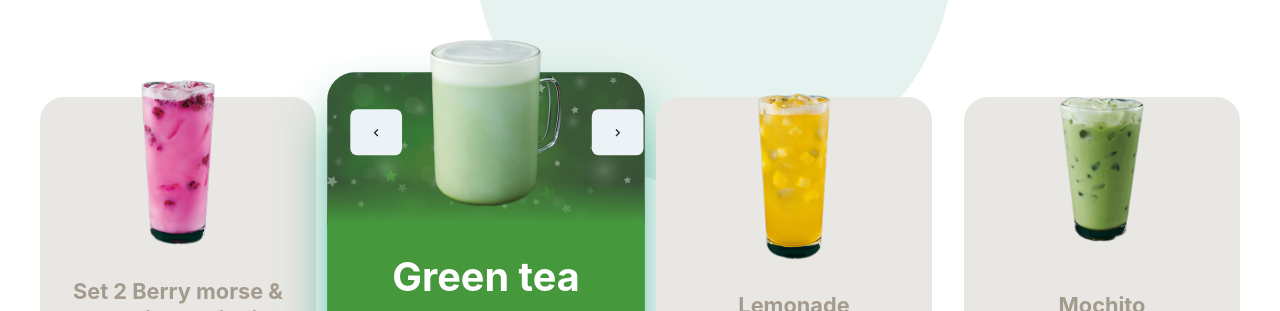
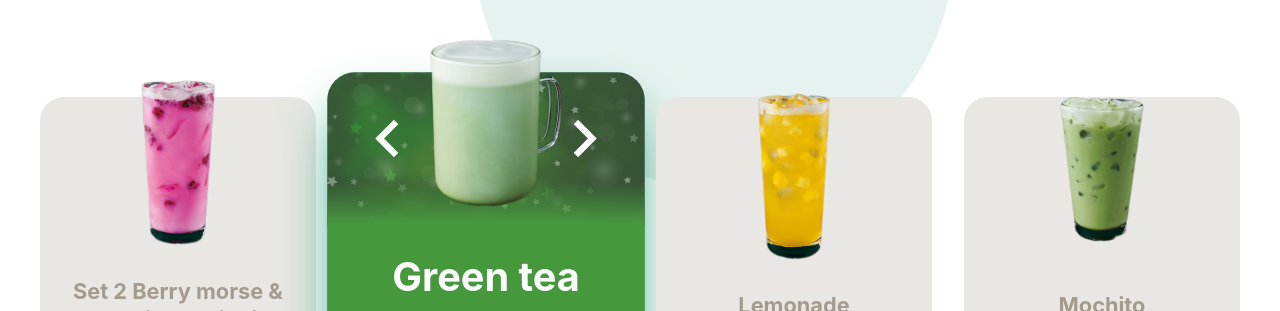
Before and after one commit to TarasMakarchuk/online-store, a Next.js app in the folder client/: page / in a window 1280 px wide. Shown: the part 163-474 px from the top of the page. Built offline with nearby package versions, Linux system fonts and the light colour scheme; no server answers.

Commit message:
:construction: carousel arrows layout

```diff
--- a/client/app/components/ui/catalog/carousel/Carousel.module.scss
+++ b/client/app/components/ui/catalog/carousel/Carousel.module.scss
@@ -1,13 +1,9 @@
-
 .carousel {
   @apply grid grid-cols-4 gap-8 mt-32;
 }
 
 .item {
-  @apply rounded-3xl bg-light-gray p-5 pt-0 mb-8 relative;
-  .image {
-    @apply -mt-[4.5rem];
-  }
+  @apply rounded-3xl bg-light-gray p-5 pt-0 mb-8 relative cursor-pointer;
 
   .heading {
     @apply text-xl text-beige leading-7 font-bold;
@@ -41,14 +37,6 @@
     }
   }
 
-  .previous-button {
-    @apply absolute mt-8;
-  }
-
-  .next-button {
-    @apply absolute mt-8 ml-[210px] ;
-  }
-
   &.active {
     @apply bg-green shadow-2xl shadow-green bg-contain bg-no-repeat;
     transform: scale(1.15);
--- a/client/app/components/ui/catalog/carousel/carousel-item/CarouselItem.tsx
+++ b/client/app/components/ui/catalog/carousel/carousel-item/CarouselItem.tsx
@@ -1,12 +1,11 @@
 import { FC, useState } from 'react';
-import styles from '../Carousel.module.scss';
-import cn from 'clsx';
 import { CarouselBtn } from '@/ui/catalog/carousel/carousel-item/CarouselBtn';
 import { CarouselVariations } from '@/ui/catalog/carousel/carousel-item/CarouselVariations';
 import { TypeSize } from '@/store/types';
 import { ICarouselItem } from '@/ui/catalog/carousel/carousel-item/carousel.interface';
-import { CarouselNavigation } from '@/ui/catalog/carousel/carousel-item/CarouselNavigation';
-
+import { CarouselNavigation } from '@/ui/catalog/carousel/carousel-item/carousel-navigation/CarouselNavigation';
+import cn from 'clsx';
+import styles from '../Carousel.module.scss';
 
 export const CarouselItem: FC<ICarouselItem> = ({ product, isActive, selectItem, nextHandler, previousHandler }) => {
 	const [selectedSize, setSelectedSize] = useState<TypeSize>('SHORT');
@@ -16,6 +15,8 @@ export const CarouselItem: FC<ICarouselItem> = ({ product, isActive, selectItem,
 			[styles.active]: isActive
 		})}
 		onClick={selectItem}
+		aria-label='Select-item'
+		role='button'
 		>
 
 			<div>
--- /dev/null
+++ b/client/app/components/ui/catalog/carousel/carousel-item/carousel-navigation/CarouselNavigation.module.scss
@@ -0,0 +1,16 @@
+.navigation {
+	@apply relative;
+
+	.image {
+		@apply -mt-[4.5rem];
+	}
+
+	.arrows {
+		@apply flex items-center absolute w-full justify-between;
+		top: 15%;
+
+		.arrow {
+			@apply text-white;
+		}
+	}
+}
--- a/client/app/components/ui/catalog/carousel/carousel-item/CarouselNavigation.tsx
+++ b/client/app/components/ui/catalog/carousel/carousel-item/carousel-navigation/CarouselNavigation.tsx
@@ -1,38 +1,39 @@
-import { Button } from '@chakra-ui/react';
-import styles from '@/ui/catalog/carousel/Carousel.module.scss';
 import { ChevronLeftIcon, ChevronRightIcon } from '@chakra-ui/icons';
 import Image from 'next/image';
 import { FC } from 'react';
 import { ICarouselNavigation } from '@/ui/catalog/carousel/carousel-item/carousel.interface';
+import styles from './CarouselNavigation.module.scss';
 
 export const CarouselNavigation: FC<ICarouselNavigation> = ({ isActive, previousHandler, product, nextHandler }) => {
 	return (
 			<div
-				className='flex items-center'
+				className={styles.navigation}
 				style={{ display: 'flex', flexDirection: 'row' }}
 			>
 				{isActive && (
-					<Button
-						className={styles['previous-button']}
-						onClick={previousHandler}
-					>
-						<ChevronLeftIcon boxSize={13} />
-					</Button>
+					<div className={styles.arrows}>
+						<button
+							className={styles.arrow}
+							onClick={previousHandler}
+						>
+							<ChevronLeftIcon boxSize={65} />
+						</button>
+						<button
+							className={styles.arrow}
+							onClick={nextHandler}
+						>
+							<ChevronRightIcon boxSize={65} />
+						</button>
+					</div>
 				)}
+
 				<Image
 					className={styles.image}
 					alt={product.name}
 					src={product.images[0]} width={315}
 					height={315}
+					draggable={false}
 				/>
-				{isActive && (
-					<Button
-						className={styles['next-button']}
-						onClick={nextHandler}
-					>
-						<ChevronRightIcon boxSize={13} />
-					</Button>
-				)}
 			</div>
 	);
 };
```
